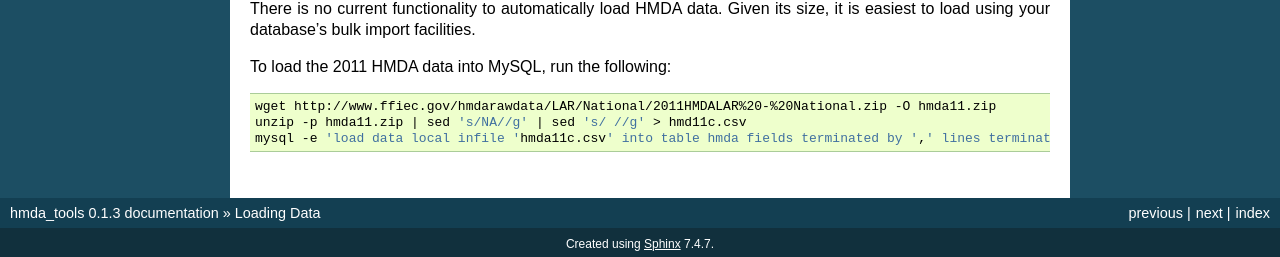
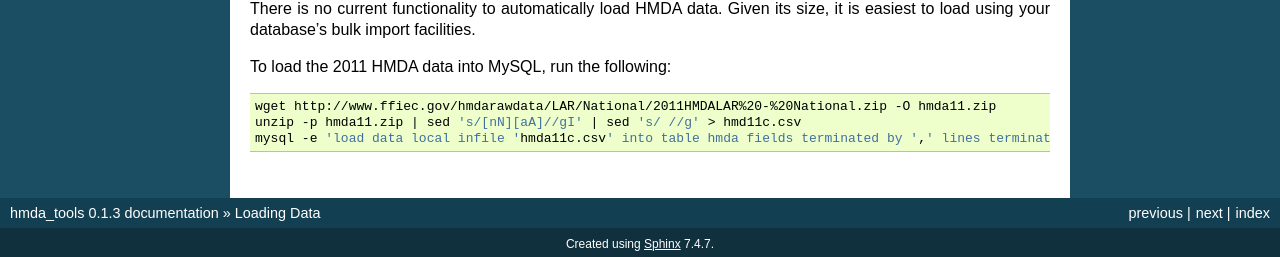
Before and after one commit to cfpb/hmda-tools, a Sphinx documentation site: the page built from docs/loading_data.rst, in a window 1280 px wide. Shown: the part 775-1032 px from the top of the page. Built offline with Sphinx 7.4.7, drawn with Linux system fonts in a browser that asks for light colours.

```diff
--- a/docs/loading_data.rst
+++ b/docs/loading_data.rst
@@ -49,5 +49,5 @@ To load the 2011 HMDA data into MySQL, run the following:
 .. code-block:: bash
 
   wget http://www.ffiec.gov/hmdarawdata/LAR/National/2011HMDALAR%20-%20National.zip -O hmda11.zip
-  unzip -p hmda11.zip | sed 's/NA//g' | sed 's/ //g' > hmd11c.csv
+  unzip -p hmda11.zip | sed 's/[nN][aA]//gI' | sed 's/ //g' > hmd11c.csv
   mysql -e 'load data local infile 'hmda11c.csv' into table hmda fields terminated by ',' lines terminated by "\n";'
```
